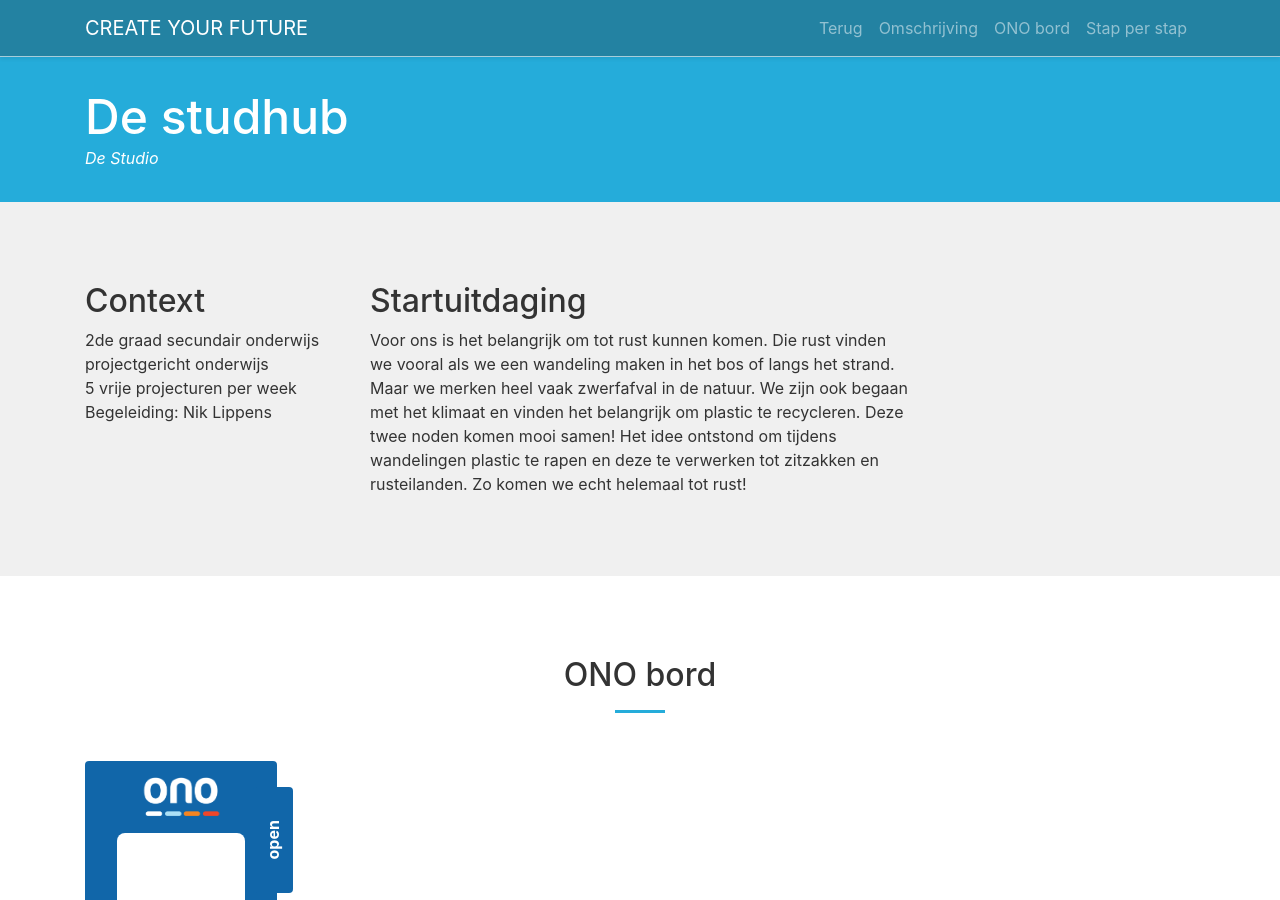
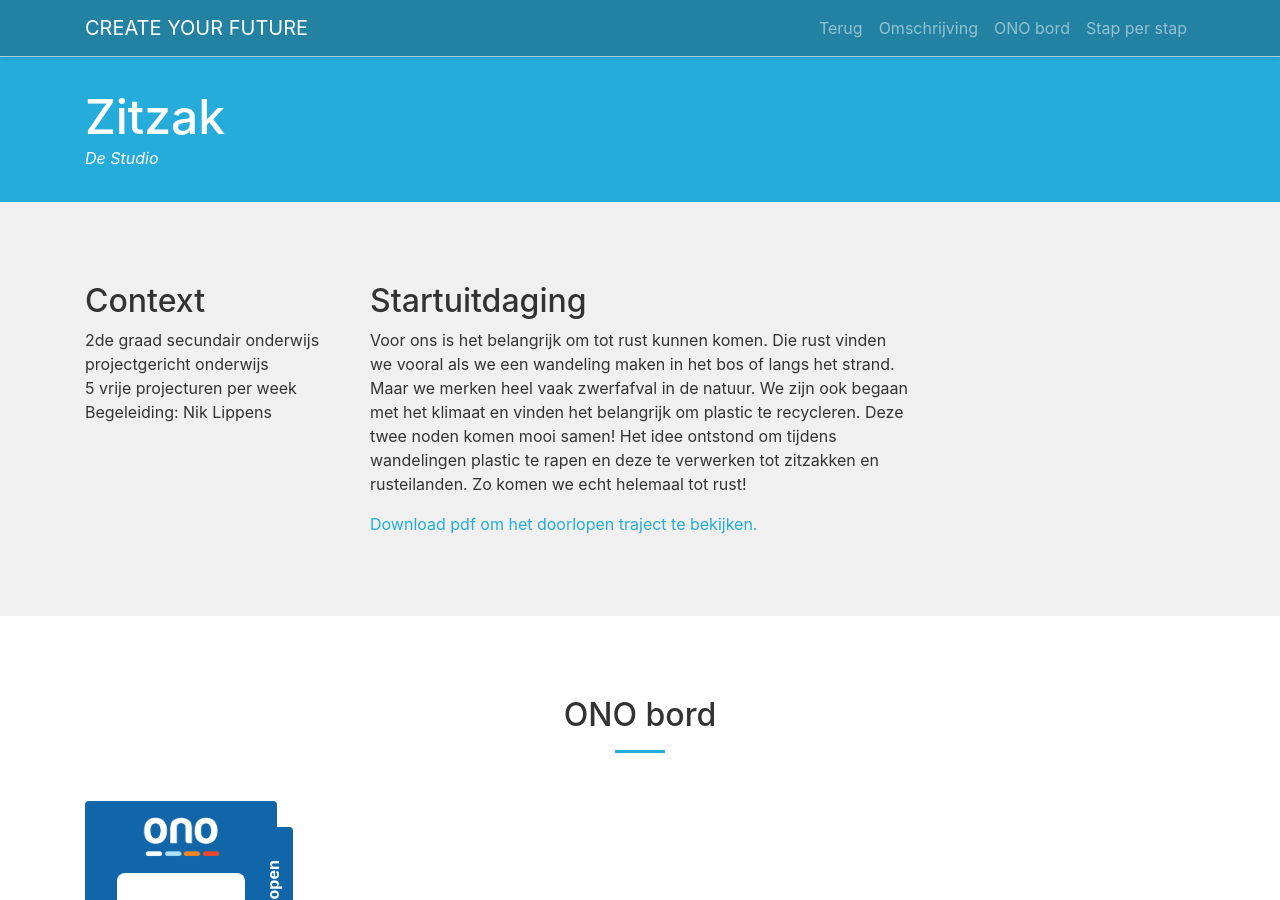
Before and after one commit to huysentruitw/create-your-future-website, a Jekyll site: the page built from docs/_trajecten/zitzakken.html, in a window 1280 px wide and 900 px high. Built offline with Jekyll 4.4.1, drawn with Linux system fonts in a browser that asks for light colours.

Commit message:
koppelen pdfs

```diff
--- a/docs/_trajecten/zitzakken.html
+++ b/docs/_trajecten/zitzakken.html
@@ -1,5 +1,5 @@
 ---
-name: De studhub
+name: Zitzak
 layout: default
 tile: traject-zitzakken-tile.jpg
 summary: " <br>De Studio - 2de graad SO"
@@ -12,16 +12,12 @@ navigation:
     title: ONO bord
   - id: stap-per-stap
     title: Stap per stap
-ono:
-
-  cards:
-
 ---
 <header class="traject">
   <div class="header-content container">
     <div class="row">
       <div class="col-lg-12">
-        <h1>De studhub</h1>
+        <h1>Zitzak</h1>
         <div class="subtitle">De Studio</div>
       </div>
     </div>
@@ -38,12 +34,11 @@ ono:
         5 vrije projecturen per week<br>
         Begeleiding: Nik Lippens
 
-
       </div>
       <div class="col-lg-6">
         <h2>Startuitdaging</h2>
-        Voor ons is het belangrijk om tot rust kunnen komen. Die rust vinden we vooral als we een wandeling maken in het bos of langs het strand. Maar we merken heel vaak zwerfafval in de natuur. We zijn ook begaan met het klimaat en vinden het belangrijk om plastic te recycleren. Deze twee noden komen mooi samen! Het idee ontstond om tijdens wandelingen plastic te rapen en deze te verwerken tot zitzakken en rusteilanden. Zo komen we echt helemaal tot rust!
-
+        <p>Voor ons is het belangrijk om tot rust kunnen komen. Die rust vinden we vooral als we een wandeling maken in het bos of langs het strand. Maar we merken heel vaak zwerfafval in de natuur. We zijn ook begaan met het klimaat en vinden het belangrijk om plastic te recycleren. Deze twee noden komen mooi samen! Het idee ontstond om tijdens wandelingen plastic te rapen en deze te verwerken tot zitzakken en rusteilanden. Zo komen we echt helemaal tot rust!</p>
+        <a href="/assets/pdf/pdf-zitzak.pdf" target="_blank">Download pdf om het doorlopen traject te bekijken.</a>
       </div>
     </div>
   </div>
```
Also changed, not shown: docs/_trajecten/dierenhelden.html (+3 -9 lines), 2 other files.
